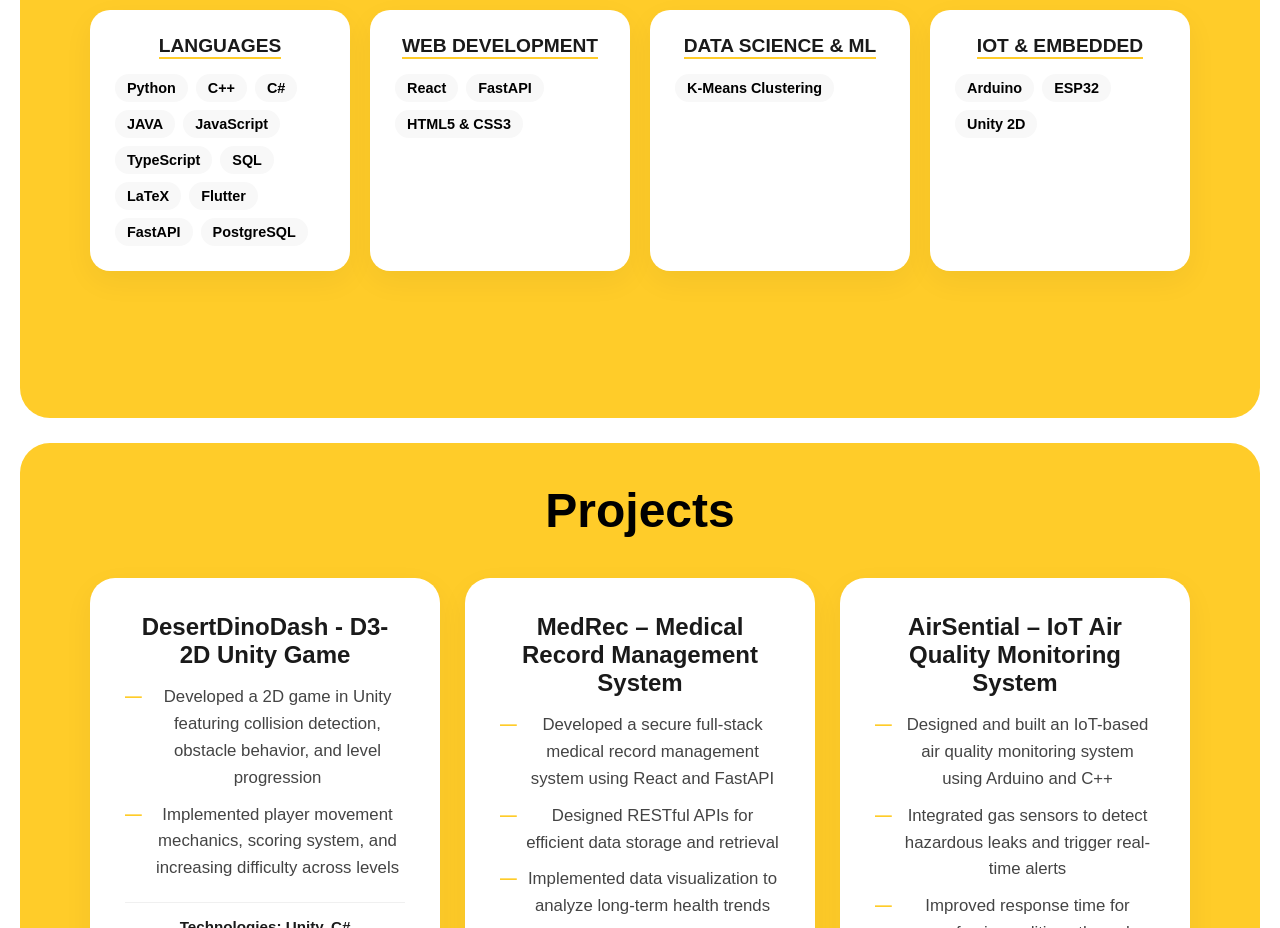
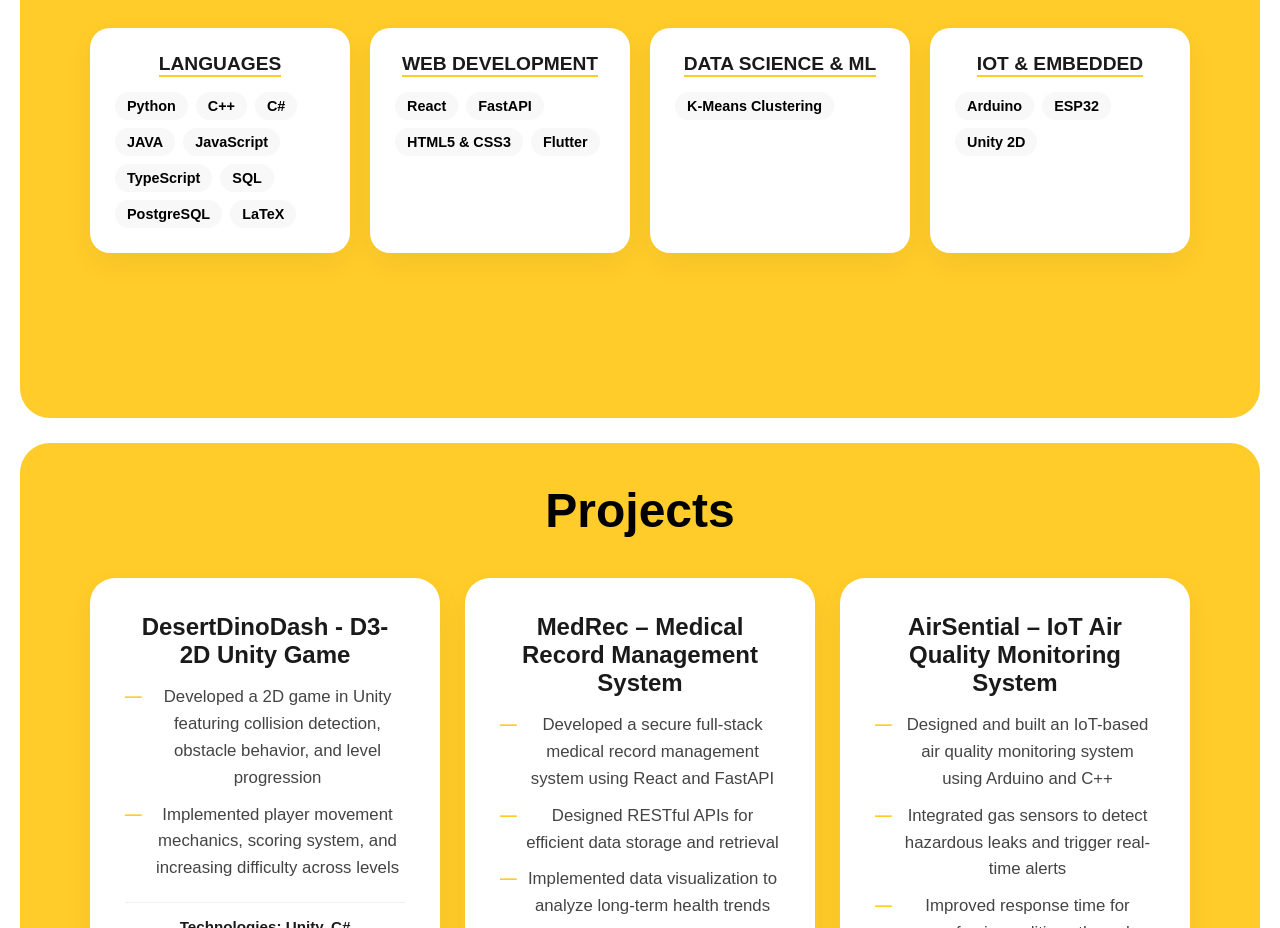
Before and after one commit to issrivastava/portfolio-gemini-version, a React (Create React App) app: page / in a window 1280 px wide. Shown: the part 2380-3308 px from the top of the page. Built offline with nearby package versions, Linux system fonts and the light colour scheme; a web font is replaced by a local one.

Commit message:
Update RepFin project and refine theme interactivity

```diff
--- a/src/App.js
+++ b/src/App.js
@@ -114,10 +114,8 @@ function App() {
           <span>JavaScript</span>
           <span>TypeScript</span>
           <span>SQL</span>
+          <span>PostgreSQL</span>
           <span>LaTeX</span>
-          <span>Flutter</span>
-          <span>FastAPI</span>
-          <span>PostgreSQL</span>
         </div>
       </div>
 
@@ -128,6 +126,7 @@ function App() {
           <span>React</span>
           <span>FastAPI</span>
           <span>HTML5 & CSS3</span>
+          <span>Flutter</span>
         </div>
       </div>
 
```
